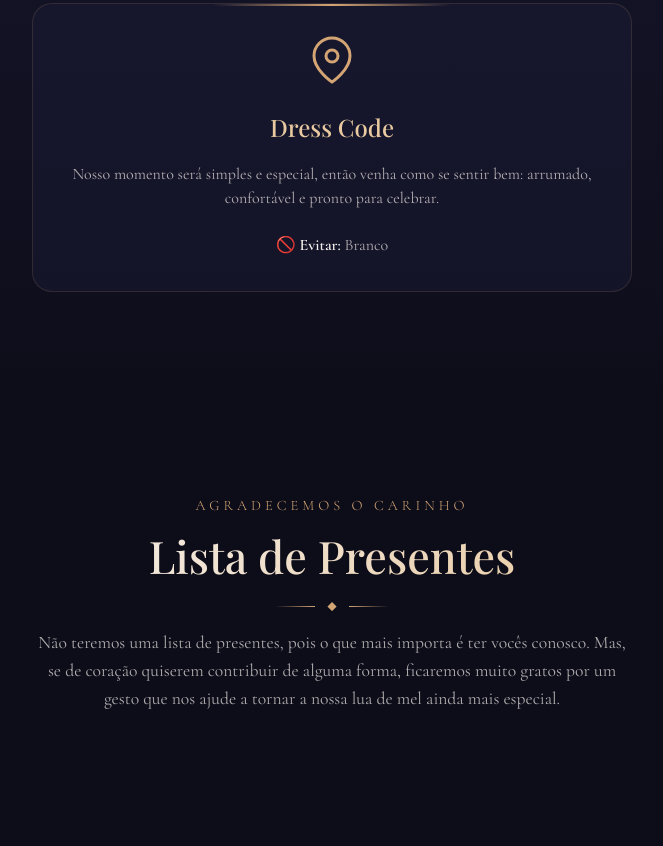
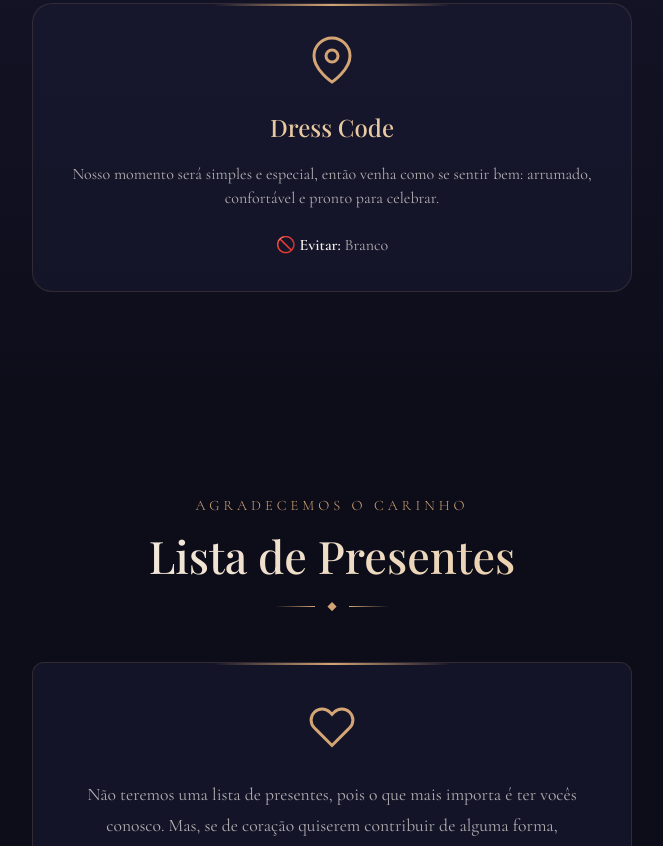
Before and after one commit to Math-benites/CASAMENTO, a website: page public/index.html in a window 1280 px wide. Shown: the part 1954-2800 px from the top of the page, without its empty margins (308-971 px from the left). Drawn offline with nearby package versions, Linux system fonts and the light colour scheme; a web font is replaced by a local one.

Commit message:
Movido o texto de presentes para dentro de um card

```diff
--- a/public/index.html
+++ b/public/index.html
@@ -202,7 +202,19 @@
           <span class="diamond">◆</span>
           <span class="line"></span>
         </div>
-        <p class="section-subtitle" style="margin-top: 15px;">Não teremos uma lista de presentes, pois o que mais importa é ter vocês conosco. Mas, se de coração quiserem contribuir de alguma forma, ficaremos muito gratos por um gesto que nos ajude a tornar a nossa lua de mel ainda mais especial.</p>
+      </div>
+      <div class="fade-up" style="max-width: 800px; margin: 0 auto;">
+        <div class="detail-card" style="padding: 40px; border-radius: 12px; position: relative;">
+          <div class="detail-icon" style="margin-bottom: 20px;">
+            <svg width="48" height="48" viewBox="0 0 24 24" fill="none" stroke="currentColor" stroke-width="1.5">
+              <path d="M20.84 4.61a5.5 5.5 0 0 0-7.78 0L12 5.67l-1.06-1.06a5.5 5.5 0 0 0-7.78 7.78l1.06 1.06L12 21.23l7.78-7.78 1.06-1.06a5.5 5.5 0 0 0 0-7.78z" />
+            </svg>
+          </div>
+          <p class="detail-text" style="font-size: 1.1rem; line-height: 1.8; margin-bottom: 0;">
+            Não teremos uma lista de presentes, pois o que mais importa é ter vocês conosco. Mas, se de coração quiserem contribuir de alguma forma, ficaremos muito gratos por um gesto que nos ajude a tornar a nossa lua de mel ainda mais especial.
+          </p>
+          <div class="detail-accent"></div>
+        </div>
       </div>
     </div>
   </section>
```
